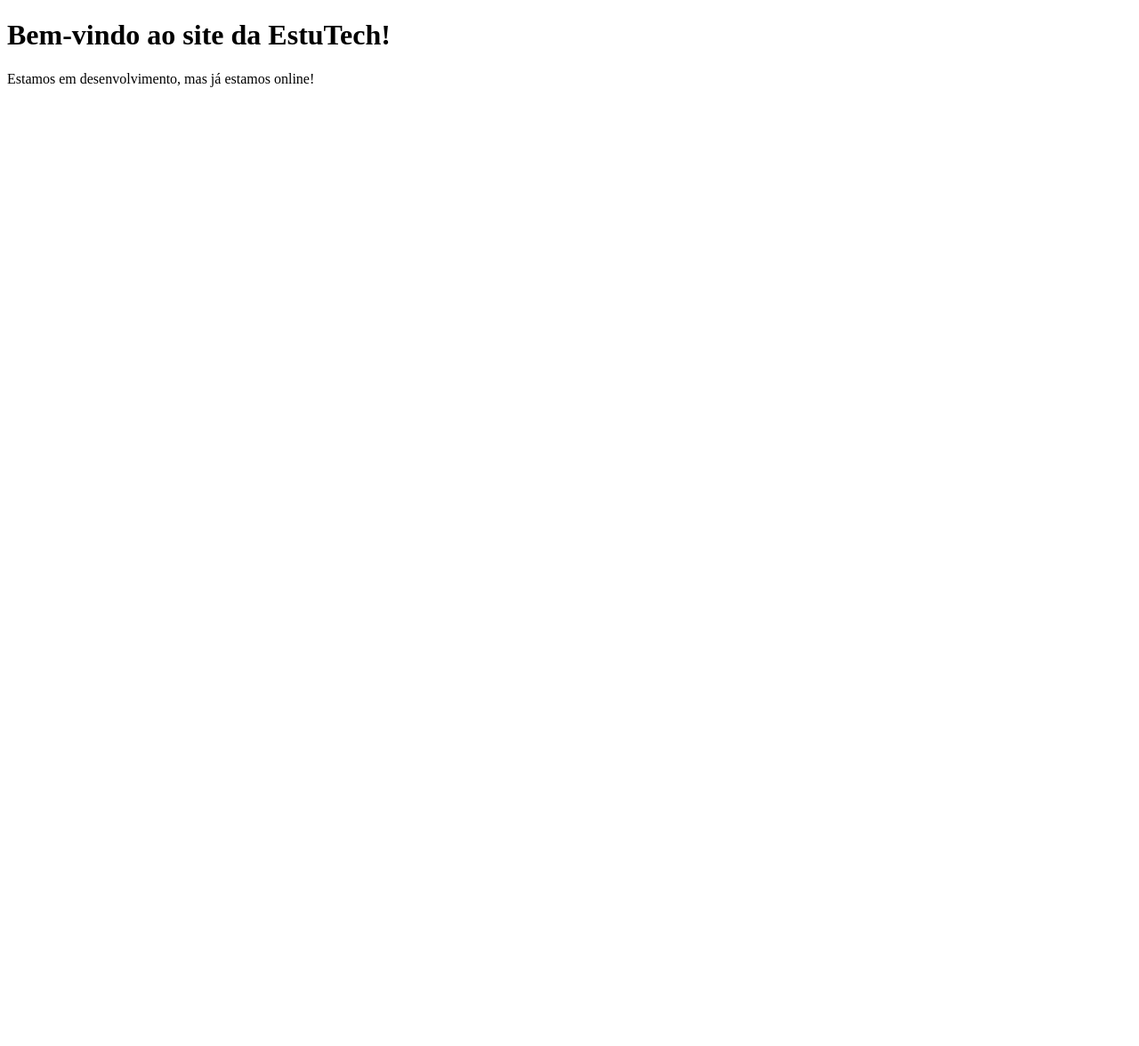
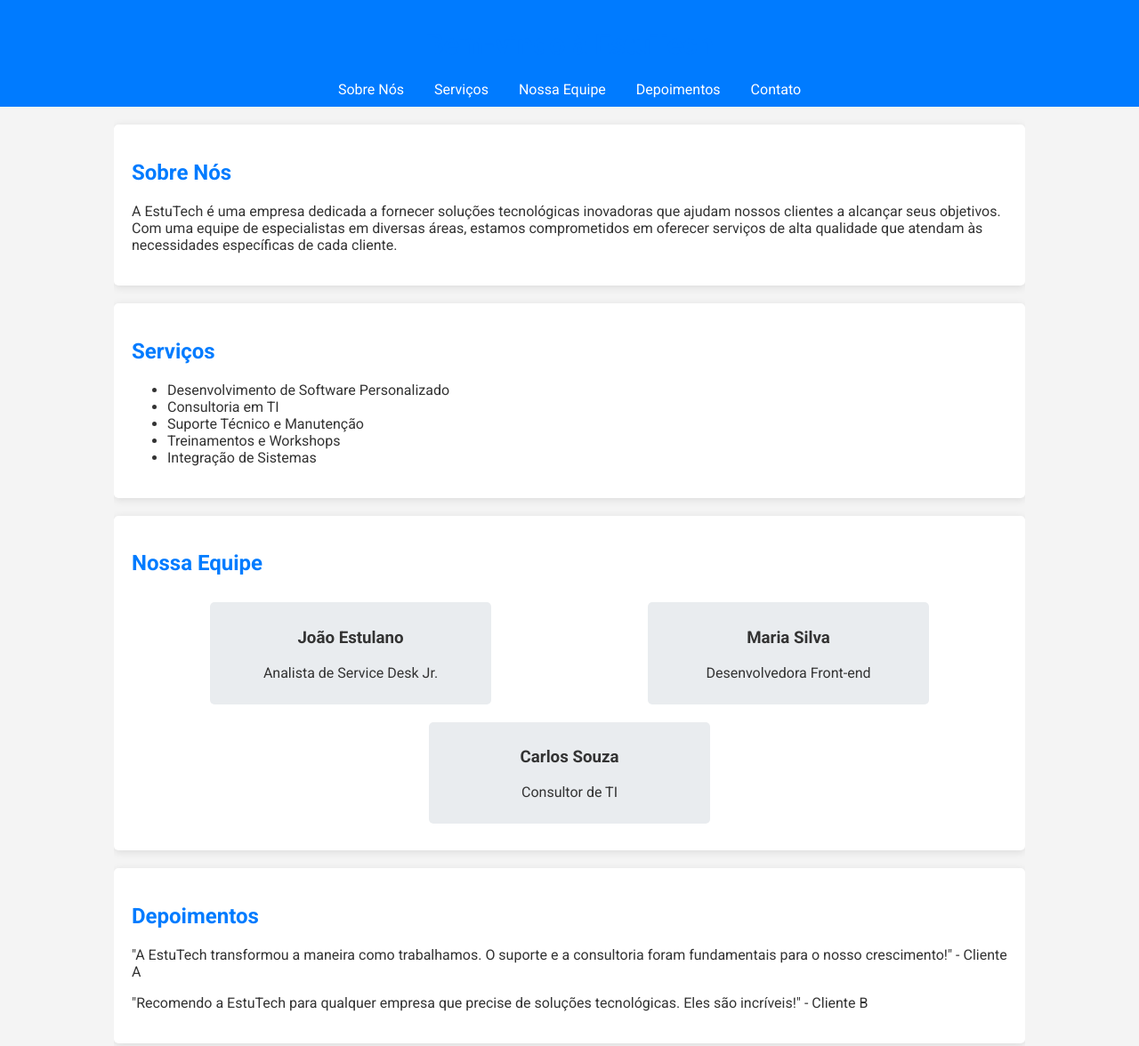
Before and after one commit to Thoudz/estutech.github.io, a plain HTML site: page index.html in a window 1280 px wide. Shown: the top 1176 px of the page at 89% size. Before the commit the page ends 800 px from the top, so only its background shows below. Drawn offline with Linux system fonts and the light colour scheme.

Commit message:
Update index.html para ficar mais bunito

```diff
--- a/index.html
+++ b/index.html
@@ -3,10 +3,136 @@
 <head>
     <meta charset="UTF-8">
     <meta name="viewport" content="width=device-width, initial-scale=1.0">
-    <title>EstuTech</title>
+    <title>EstuTech - Sua Empresa de Tecnologia</title>
+    <link href="https://fonts.googleapis.com/css2?family=Roboto:wght@300;400;700&display=swap" rel="stylesheet">
+    <style>
+        body {
+            font-family: 'Roboto', sans-serif;
+            margin: 0;
+            padding: 0;
+            background-color: #f4f4f4;
+            color: #333;
+        }
+        header {
+            background: #007bff;
+            color: #fff;
+            padding: 10px 20px;
+            text-align: center;
+        }
+        nav a {
+            margin: 0 15px;
+            color: #fff;
+            text-decoration: none;
+        }
+        .container {
+            width: 80%;
+            margin: auto;
+            overflow: hidden;
+        }
+        section {
+            padding: 20px;
+            margin: 20px 0;
+            background: #fff;
+            border-radius: 5px;
+            box-shadow: 0 2px 10px rgba(0, 0, 0, 0.1);
+        }
+        footer {
+            text-align: center;
+            padding: 10px 0;
+            background: #007bff;
+            color: #fff;
+            position: relative;
+            bottom: 0;
+            width: 100%;
+        }
+        h1, h2 {
+            color: #007bff;
+        }
+        .team {
+            display: flex;
+            justify-content: space-around;
+            flex-wrap: wrap;
+        }
+        .team-member {
+            background: #e9ecef;
+            padding: 10px;
+            border-radius: 5px;
+            margin: 10px;
+            width: 30%;
+            text-align: center;
+        }
+        @media (max-width: 768px) {
+            .team-member {
+                width: 80%;
+            }
+        }
+    </style>
 </head>
 <body>
-    <h1>Bem-vindo ao site da EstuTech!</h1>
-    <p>Estamos em desenvolvimento, mas já estamos online!</p>
+
+<header>
+    <h1>Bem-vindo à EstuTech</h1>
+    <nav>
+        <a href="#about">Sobre Nós</a>
+        <a href="#services">Serviços</a>
+        <a href="#team">Nossa Equipe</a>
+        <a href="#testimonials">Depoimentos</a>
+        <a href="#contact">Contato</a>
+    </nav>
+</header>
+
+<div class="container">
+    <section id="about">
+        <h2>Sobre Nós</h2>
+        <p>A EstuTech é uma empresa dedicada a fornecer soluções tecnológicas inovadoras que ajudam nossos clientes a alcançar seus objetivos. Com uma equipe de especialistas em diversas áreas, estamos comprometidos em oferecer serviços de alta qualidade que atendam às necessidades específicas de cada cliente.</p>
+    </section>
+
+    <section id="services">
+        <h2>Serviços</h2>
+        <ul>
+            <li>Desenvolvimento de Software Personalizado</li>
+            <li>Consultoria em TI</li>
+            <li>Suporte Técnico e Manutenção</li>
+            <li>Treinamentos e Workshops</li>
+            <li>Integração de Sistemas</li>
+        </ul>
+    </section>
+
+    <section id="team">
+        <h2>Nossa Equipe</h2>
+        <div class="team">
+            <div class="team-member">
+                <h3>João Estulano</h3>
+                <p>Analista de Service Desk Jr.</p>
+            </div>
+            <div class="team-member">
+                <h3>Maria Silva</h3>
+                <p>Desenvolvedora Front-end</p>
+            </div>
+            <div class="team-member">
+                <h3>Carlos Souza</h3>
+                <p>Consultor de TI</p>
+            </div>
+        </div>
+    </section>
+
+    <section id="testimonials">
+        <h2>Depoimentos</h2>
+        <p>"A EstuTech transformou a maneira como trabalhamos. O suporte e a consultoria foram fundamentais para o nosso crescimento!" - Cliente A</p>
+        <p>"Recomendo a EstuTech para qualquer empresa que precise de soluções tecnológicas. Eles são incríveis!" - Cliente B</p>
+    </section>
+
+    <section id="contact">
+        <h2>Contato</h2>
+        <p>Entre em contato conosco para saber mais sobre nossos serviços.</p>
+        <p>Email: contato@estutech.com.br</p>
+        <p>Telefone: (12) 3456-7890</p>
+    </section>
+</div>
+
+<footer>
+    <p>&copy; 2024 EstuTech. Todos os direitos reservados.</p>
+</footer>
+
 </body>
 </html>
```
